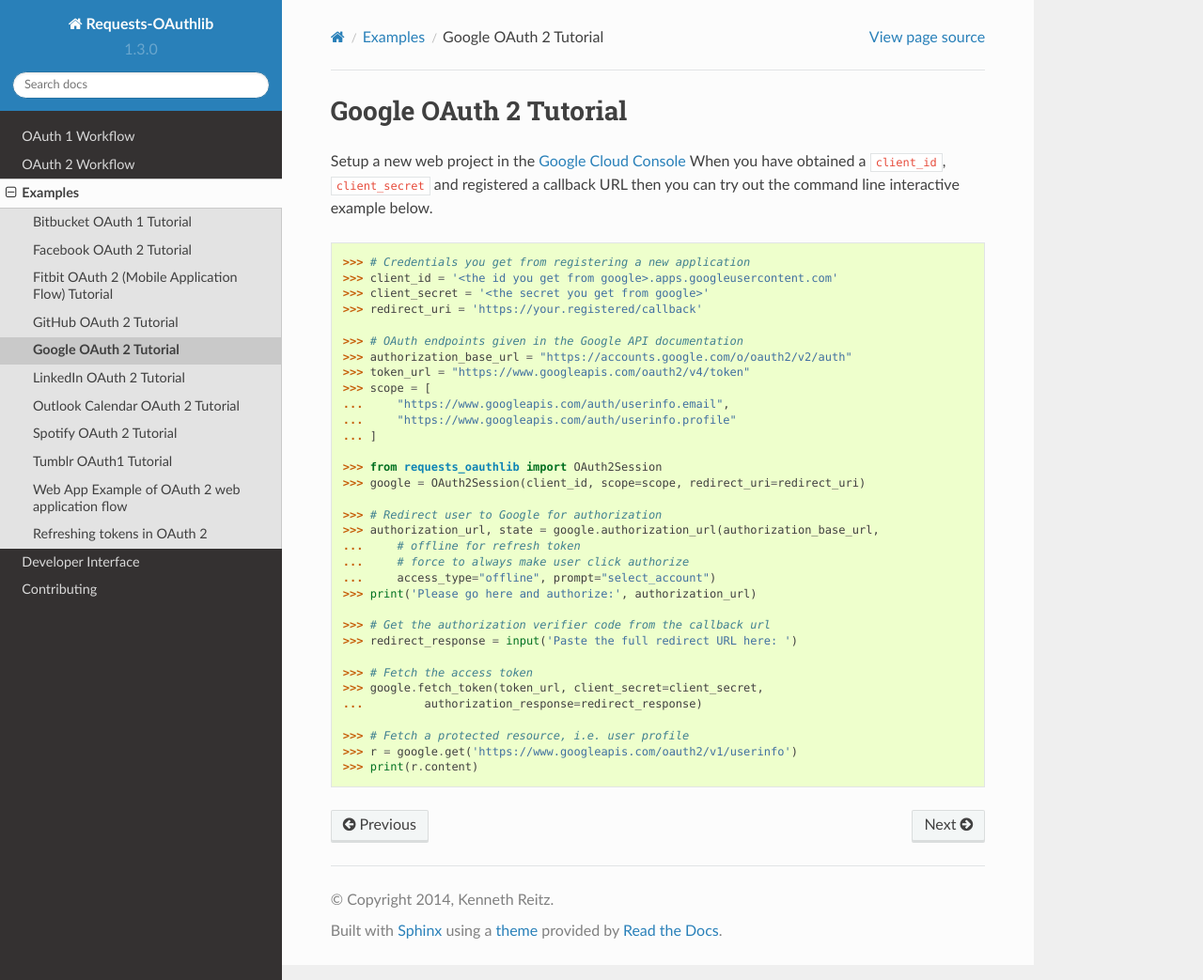
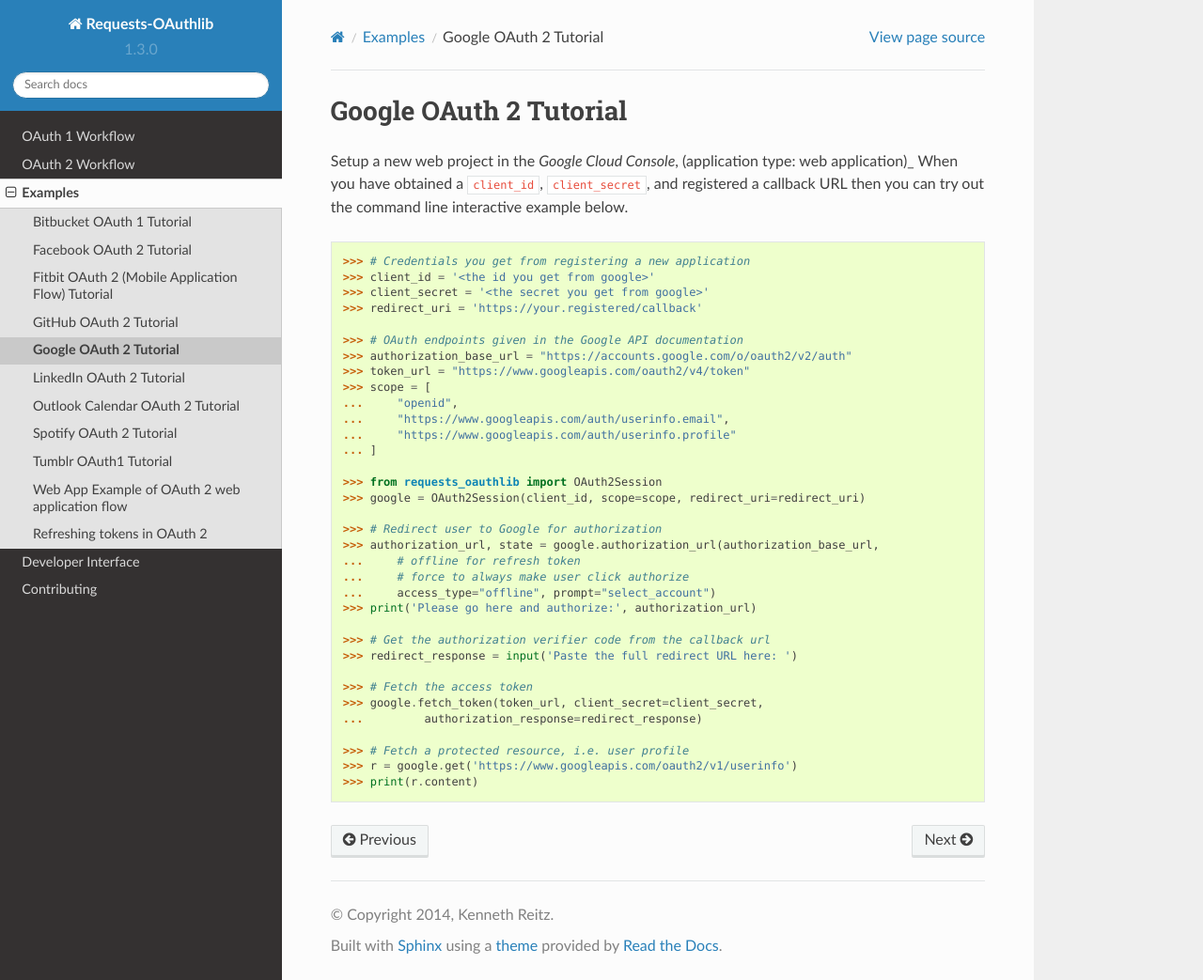
Before and after one commit to requests/requests-oauthlib, a Sphinx documentation site: the page built from docs/examples/google.rst, in a window 1280 px wide and 1043 px high. Shown: the whole window at 94% size. Built offline with Sphinx 7.4.7 and the Read the Docs theme 2.0.0, drawn with Linux system fonts in a browser that asks for light colours.

Commit message:
Update google.rst (#454)
* Update google.rst

https://developers.google.com/identity/protocols/oauth2/openid-connect?hl=en#scope-param
https://developers.google.com/identity/protocols/oauth2/scopes#oauth2

* non-functional changes to kick off new pipeline

Co-authored-by: jtroussard <jacques.troussard@gmail.com>

```diff
--- a/docs/examples/google.rst
+++ b/docs/examples/google.rst
@@ -1,8 +1,8 @@
 Google OAuth 2 Tutorial
 ==========================
 
-Setup a new web project in the `Google Cloud Console`_
-When you have obtained a ``client_id``, ``client_secret`` and registered
+Setup a new web project in the `Google Cloud Console`, (application type: web application)_
+When you have obtained a ``client_id``, ``client_secret``, and registered
 a callback URL then you can try out the command line interactive example below.
 
 .. _`Google Cloud Console`: https://cloud.google.com/console/project
@@ -10,7 +10,7 @@
 .. code-block:: pycon
 
     >>> # Credentials you get from registering a new application
-    >>> client_id = '<the id you get from google>.apps.googleusercontent.com'
+    >>> client_id = '<the id you get from google>'
     >>> client_secret = '<the secret you get from google>'
     >>> redirect_uri = 'https://your.registered/callback'
 
@@ -18,6 +18,7 @@
     >>> authorization_base_url = "https://accounts.google.com/o/oauth2/v2/auth"
     >>> token_url = "https://www.googleapis.com/oauth2/v4/token"
     >>> scope = [
+    ...     "openid",
     ...     "https://www.googleapis.com/auth/userinfo.email",
     ...     "https://www.googleapis.com/auth/userinfo.profile"
     ... ]
```
